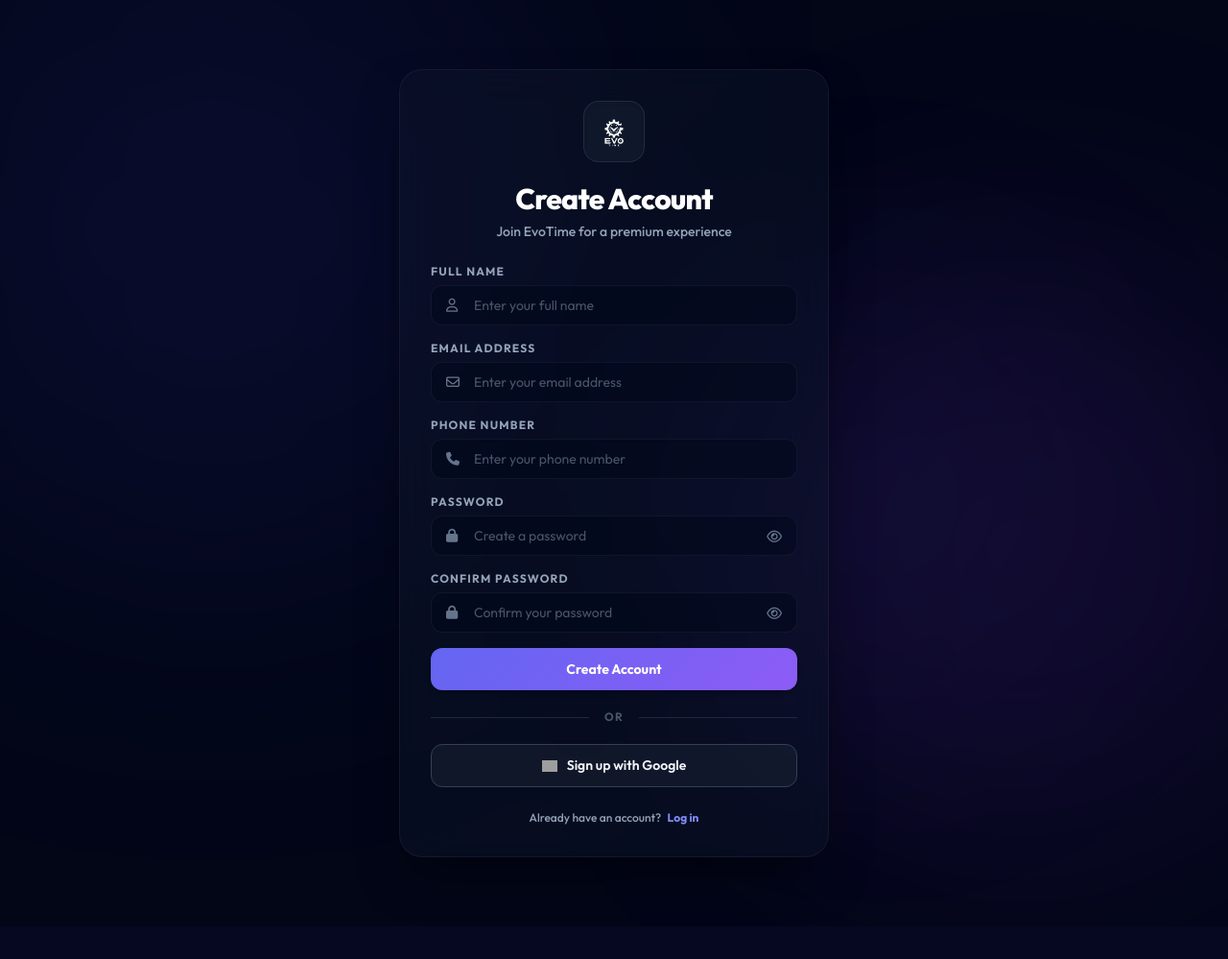
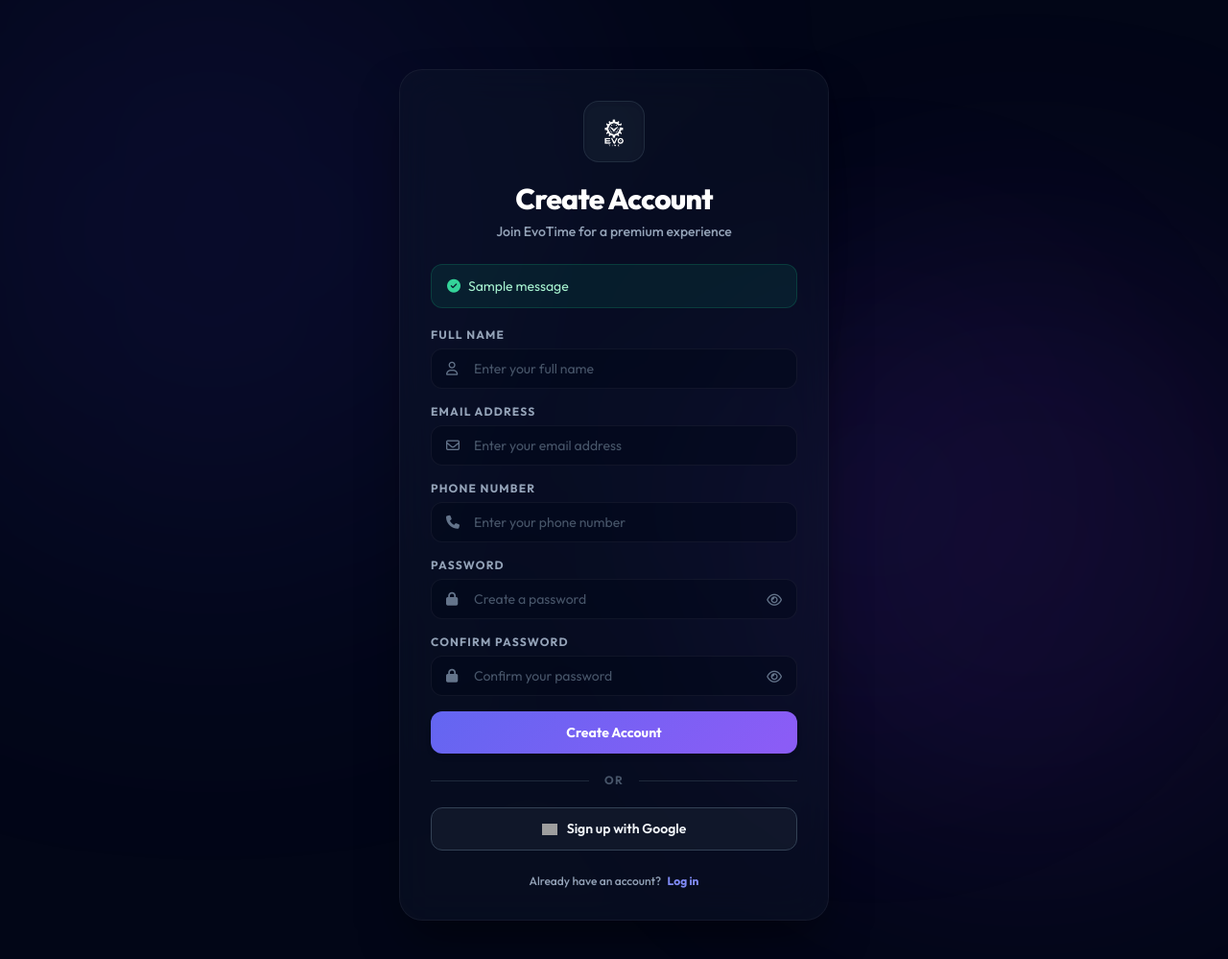
Before and after one commit to agnelvincent/EvoTime, a Django app: page /register/ in a window 1280 px wide. Shown: the top 999 px of the page at 96% size. Before the commit the page ends 928 px from the top, so only its background shows below. Run offline with Django 5.2, Linux system fonts and the light colour scheme; tables that the repository leaves empty hold one stand-in row (values such as "Sample post"); one stand-in notice (Sample message) is shown; some libraries are stand-ins or nearby versions; grey boxes are pictures that could not be loaded.

Commit message:
configured messages properly in user side pages

```diff
--- a/EvoTime/user_home/templates/password/forgot_password.html
+++ b/EvoTime/user_home/templates/password/forgot_password.html
@@ -115,8 +115,8 @@
     {% if messages %}
       <div class="mb-6 space-y-2">
         {% for message in messages %}
-          <div class="px-4 py-3 text-sm rounded-xl flex items-center gap-2 {% if message.tags == 'error' %}bg-red-500/10 border border-red-500/20 text-red-200{% else %}bg-green-500/10 border border-green-500/20 text-green-200{% endif %}">
-            <i class="fas {% if message.tags == 'error' %}fa-exclamation-circle text-red-400{% else %}fa-check-circle text-green-400{% endif %}"></i>
+          <div class="px-4 py-3 text-sm rounded-xl flex items-center gap-2 {% if message.tags == 'error' %}bg-red-500/10 border border-red-500/20 text-red-200{% else %}bg-emerald-500/10 border border-emerald-500/20 text-emerald-200{% endif %}">
+            <i class="fas {% if message.tags == 'error' %}fa-exclamation-circle text-red-400{% else %}fa-check-circle text-emerald-400{% endif %}"></i>
             <span>{{ message }}</span>
           </div>
         {% endfor %}
--- a/EvoTime/user_home/templates/password/reset_password.html
+++ b/EvoTime/user_home/templates/password/reset_password.html
@@ -109,8 +109,8 @@
     {% if messages %}
       <div class="mb-6 space-y-2">
         {% for message in messages %}
-          <div class="px-4 py-3 text-sm rounded-xl flex items-center gap-2 {% if message.tags == 'error' %}bg-red-500/10 border border-red-500/20 text-red-200{% else %}bg-green-500/10 border border-green-500/20 text-green-200{% endif %}">
-            <i class="fas {% if message.tags == 'error' %}fa-exclamation-circle text-red-400{% else %}fa-check-circle text-green-400{% endif %}"></i>
+          <div class="px-4 py-3 text-sm rounded-xl flex items-center gap-2 {% if message.tags == 'error' %}bg-red-500/10 border border-red-500/20 text-red-200{% else %}bg-emerald-500/10 border border-emerald-500/20 text-emerald-200{% endif %}">
+            <i class="fas {% if message.tags == 'error' %}fa-exclamation-circle text-red-400{% else %}fa-check-circle text-emerald-400{% endif %}"></i>
             <span>{{ message }}</span>
           </div>
         {% endfor %}
--- a/EvoTime/user_home/templates/password/verify_reset_otp.html
+++ b/EvoTime/user_home/templates/password/verify_reset_otp.html
@@ -109,8 +109,8 @@
     {% if messages %}
       <div class="mb-6 space-y-2 animate-fade-in">
         {% for message in messages %}
-          <div class="px-4 py-3 text-sm rounded-xl flex items-center gap-2 {% if message.tags == 'error' %}bg-red-500/10 border border-red-500/20 text-red-200{% else %}bg-green-500/10 border border-green-500/20 text-green-200{% endif %}">
-            <i class="fas {% if message.tags == 'error' %}fa-exclamation-circle text-red-400{% else %}fa-check-circle text-green-400{% endif %}"></i>
+          <div class="px-4 py-3 text-sm rounded-xl flex items-center gap-2 {% if message.tags == 'error' %}bg-red-500/10 border border-red-500/20 text-red-200{% else %}bg-emerald-500/10 border border-emerald-500/20 text-emerald-200{% endif %}">
+            <i class="fas {% if message.tags == 'error' %}fa-exclamation-circle text-red-400{% else %}fa-check-circle text-emerald-400{% endif %}"></i>
             <span>{{ message }}</span>
           </div>
         {% endfor %}
--- a/EvoTime/user_home/templates/signup.html
+++ b/EvoTime/user_home/templates/signup.html
@@ -130,13 +130,23 @@
     <h2 class="text-3xl font-extrabold text-center text-white tracking-tight">Create Account</h2>
     <p class="text-center text-slate-400 text-sm mt-1.5 mb-6 font-medium">Join EvoTime for a premium experience</p>
 
-    <!-- Error Messages Block -->
+    <!-- Messages Block -->
     {% if messages %}
       <div class="mb-5 space-y-2">
         {% for message in messages %}
           {% if message.tags == 'error' %}
             <div class="px-4 py-3 text-sm rounded-xl bg-red-500/10 border border-red-500/20 text-red-200 flex items-center gap-2">
               <i class="fas fa-exclamation-circle text-red-400"></i>
+              <span>{{ message }}</span>
+            </div>
+          {% elif message.tags == 'success' %}
+            <div class="px-4 py-3 text-sm rounded-xl bg-emerald-500/10 border border-emerald-500/20 text-emerald-200 flex items-center gap-2">
+              <i class="fas fa-check-circle text-emerald-400"></i>
+              <span>{{ message }}</span>
+            </div>
+          {% else %}
+            <div class="px-4 py-3 text-sm rounded-xl bg-indigo-500/10 border border-indigo-500/20 text-indigo-200 flex items-center gap-2">
+              <i class="fas fa-info-circle text-indigo-400"></i>
               <span>{{ message }}</span>
             </div>
           {% endif %}
```
Also changed, not shown: EvoTime/templates/partials/_shop_scripts.html (+10 -1 lines), EvoTime/user_home/templates/verify_otp.html (+16 -4 lines).
